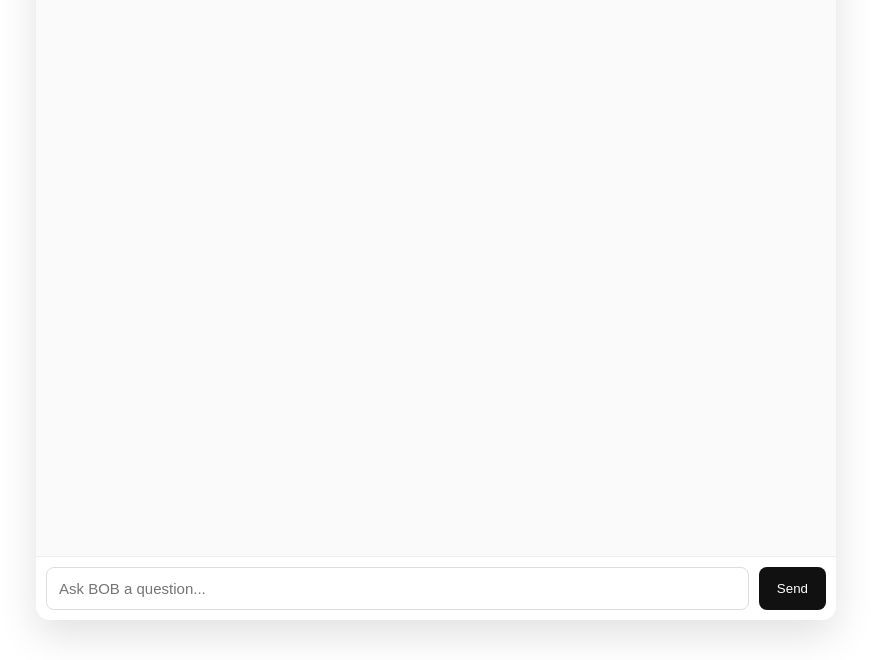
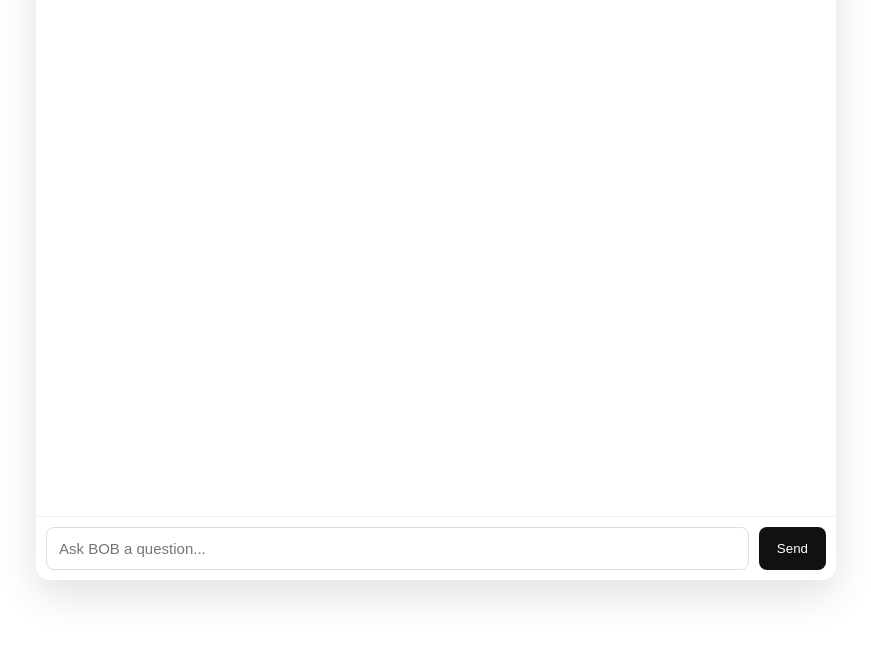
Before and after one commit to AcN234/bob-chatbot, a website: page public/index.html in a window 1280 px wide. Shown: the part 140-800 px from the top of the page, without its empty margins (204-1075 px from the left). Drawn offline with Linux system fonts and the light colour scheme.

Commit message:
Change chat container height and background color

```diff
--- a/public/index.html
+++ b/public/index.html
@@ -20,7 +20,7 @@ height:100vh;
 .chat-container{
 width:100%;
 max-width:800px;
-height:90vh;
+height:80vh;
 background:white;
 border-radius:14px;
 box-shadow:0 15px 40px rgba(0,0,0,0.12);
@@ -41,7 +41,7 @@ font-size:18px;
 flex:1;
 padding:20px;
 overflow-y:auto;
-background:#fafafa;
+background:#fff;
 }
 
 .message{
```
